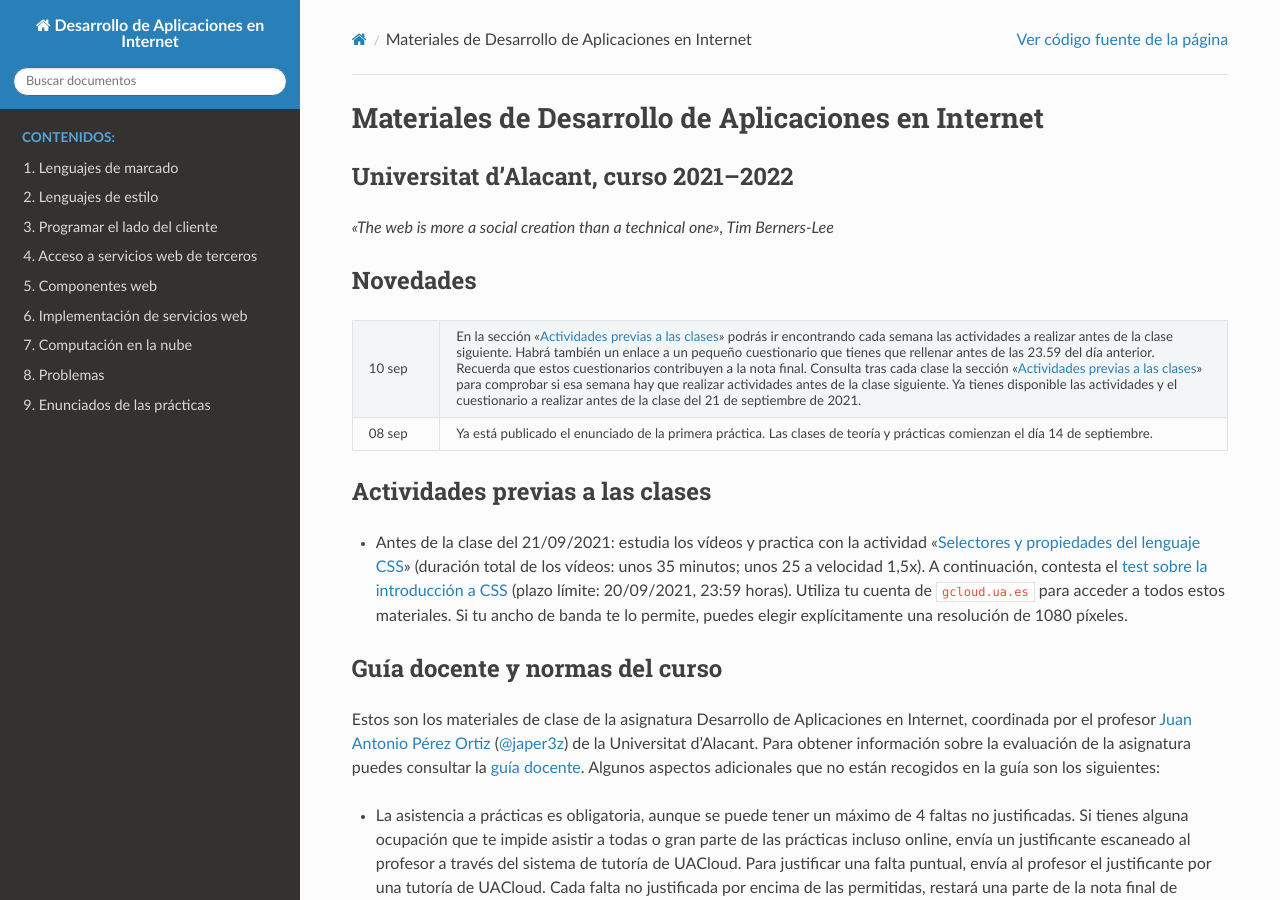
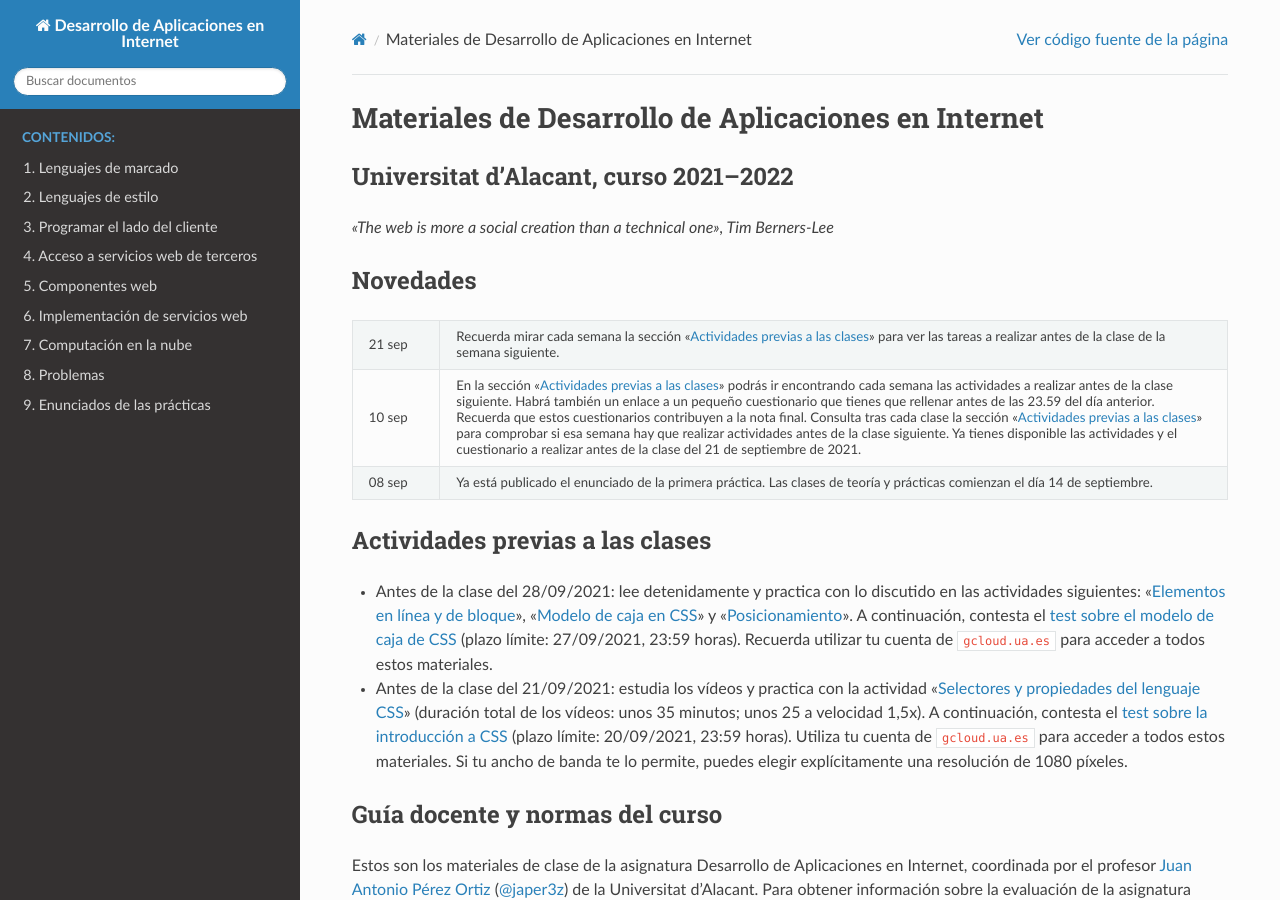
Before and after one commit to jaspock/dai2122, a Sphinx documentation site: the page built from docs/source/index.rst, in a window 1280 px wide and 900 px high. Built offline with Sphinx 7.4.7 and the Read the Docs theme 2.0.0, drawn with Linux system fonts in a browser that asks for light colours.

Commit message:
Actividades para la próxima semana.

```diff
--- a/docs/source/index.rst
+++ b/docs/source/index.rst
@@ -29,6 +29,8 @@ Novedades
     :header-rows: 0
     :class: tablita
 
+    * - 21 sep
+      - Recuerda mirar cada semana la sección ":ref:`label-actividades`" para ver las tareas a realizar antes de la clase de la semana siguiente.
     * - 10 sep
       - En la sección ":ref:`label-actividades`" podrás ir encontrando cada semana las actividades a realizar antes de la clase siguiente. Habrá también un enlace a un pequeño cuestionario que tienes que rellenar antes de las 23.59 del día anterior. Recuerda que estos cuestionarios contribuyen a la nota final. Consulta tras cada clase la sección ":ref:`label-actividades`" para comprobar si esa semana hay que realizar actividades antes de la clase siguiente. Ya tienes disponible las actividades y el cuestionario a realizar antes de la clase del 21 de septiembre de 2021.
     * - 08 sep
@@ -63,8 +65,8 @@ Actividades previas a las clases
 .. - Antes de la clase del 26/10/2021: estudia los vídeos de la actividad ":ref:`label-api-web-js`" (duración total de los vídeos: unos 55 minutos; unos 40 a 1,5x). A continuación, contesta el `test sobre la API de los navegadores para JavaScript`_ (plazo límite: 25/10/2021, 23:59 horas).
 .. - Antes de la clase del 19/10/2021: estudia el código y los vídeos de la actividad ":ref:`label-app-web-sencilla`" (duración total de los vídeos: unos 50 minutos; unos 35 a 1,5x). A continuación, contesta el `test sobre la aplicación web sencilla con JavaScript`_ (plazo límite: 18/10/2021, 23:59 horas).
 .. - Antes de la clase del 05/10/2021: estudia los vídeos de la actividad ":ref:`label-intro-js`" (duración total de los vídeos: unos 55 minutos; unos 40 a 1,5x). A continuación, contesta el `test sobre la introducción a JavaScript`_ (plazo límite: 04/10/2021, 23:59 horas). Utiliza tu cuenta de ``gcloud.ua.es`` para acceder a todos estos materiales.
-.. - Antes de la clase del 28/09/2021: lee detenidamente y practica con lo discutido en las actividades siguientes: ":ref:`label-inline-css`", ":ref:`label-caja-css`" y ":ref:`label-posicionamiento-css`". A continuación, contesta el `test sobre el modelo de caja de CSS`_ (plazo límite: 27/09/2021, 23:59 horas). Recuerda utilizar tu cuenta de ``gcloud.ua.es`` para acceder a todos estos materiales.
 
+- Antes de la clase del 28/09/2021: lee detenidamente y practica con lo discutido en las actividades siguientes: ":ref:`label-inline-css`", ":ref:`label-caja-css`" y ":ref:`label-posicionamiento-css`". A continuación, contesta el `test sobre el modelo de caja de CSS`_ (plazo límite: 27/09/2021, 23:59 horas). Recuerda utilizar tu cuenta de ``gcloud.ua.es`` para acceder a todos estos materiales.
 - Antes de la clase del 21/09/2021: estudia los vídeos y practica con la actividad ":ref:`label-intro-css`" (duración total de los vídeos: unos 35 minutos; unos 25 a velocidad 1,5x). A continuación, contesta el `test sobre la introducción a CSS`_ (plazo límite: 20/09/2021, 23:59 horas). Utiliza tu cuenta de ``gcloud.ua.es`` para acceder a todos estos materiales. Si tu ancho de banda te lo permite, puedes elegir explícitamente una resolución de 1080 píxeles.
 
 .. _`test sobre computación en la nube`: https://forms.gle/WUqR6Z3AaHKrqZ9J7
--- a/docs/source/marcado.rst
+++ b/docs/source/marcado.rst
@@ -172,11 +172,11 @@ Una página web normalmente se aloja en un servidor web. Si la máquina en la qu
 
     python -m SimpleHTTPServer
 
-o con versiones más recientes de Python:
+  o con versiones más recientes de Python:
 
-  .. code-block::
+    .. code-block::
 
-    python -m http.server
+      python -m http.server
 
 
 Validación de documentos HTML
```
